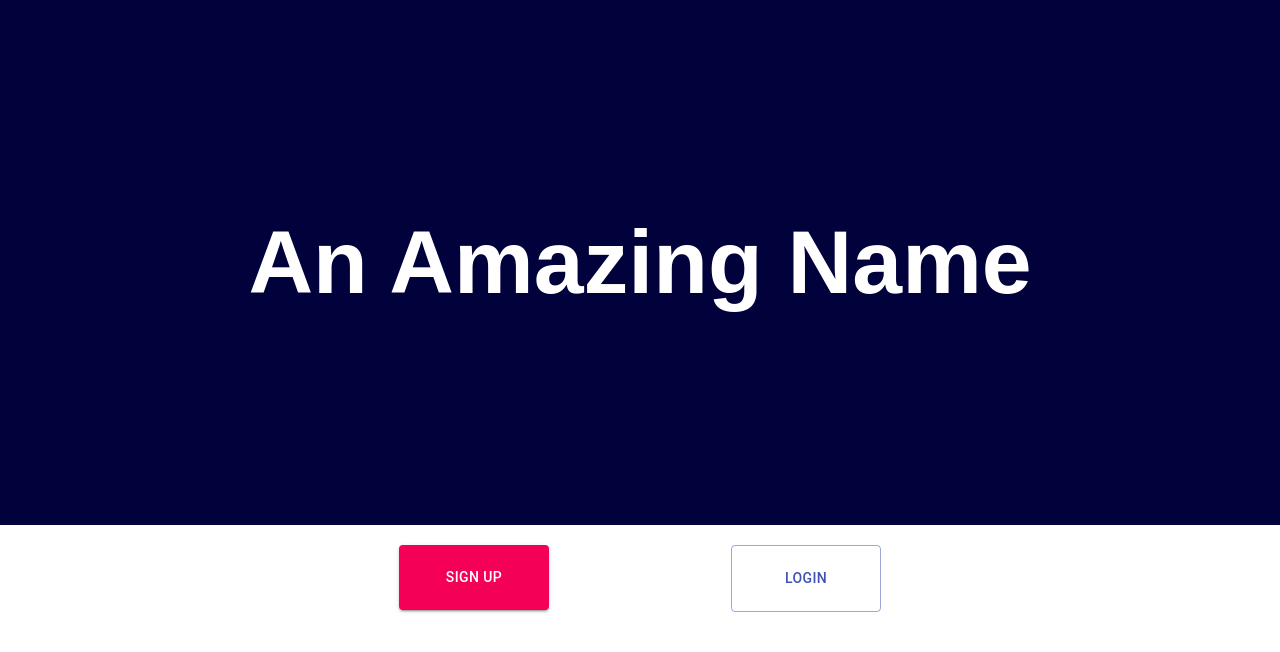
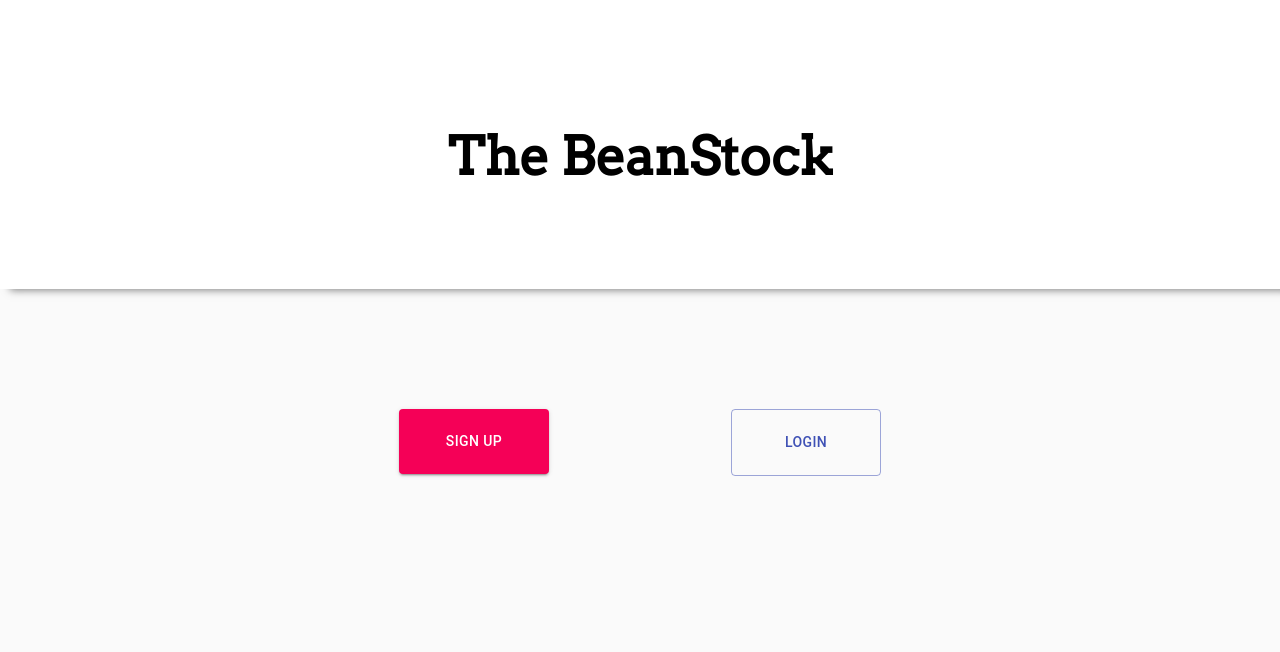
Before and after one commit to aggie-coding-club/stocks-frontend, a React (Create React App) app: page / in a window 1280 px wide. Shown: the top 652 px of the page. Built offline with nearby package versions, Linux system fonts and the light colour scheme.

Commit message:
changed font and name of title

```diff
--- a/public/index.html
+++ b/public/index.html
@@ -2,7 +2,10 @@
 <html lang="en">
   <head>
     <meta charset="utf-8" />
-    <link rel="icon" href="%PUBLIC_URL%/favicon.ico" />
+    <link rel="icon" href="%PUBLIC_URL%/fav
+    icon.ico" />
+    <link rel="stylesheet"
+          href="https://fonts.googleapis.com/css?family=Arvo">
     <meta name="viewport" content="width=device-width, initial-scale=1" />
     <meta name="theme-color" content="#000000" />
     <meta
--- a/src/App.css
+++ b/src/App.css
@@ -6,11 +6,15 @@
 }
 
 html, body {
-  background-color: white
+  background-color: #fafafa;
+}
+
+header {
+  font-size: 3.5vw;
 }
 
 body {
-  font-family: Arial, Helvetica, sans-serif;
+  font-family: Arvo, Arial, Helvetica, sans-serif;
   line-height: 1.4;
 }
 
--- a/src/components/Landing.js
+++ b/src/components/Landing.js
@@ -6,12 +6,18 @@ function Landing() {
 
   const headerStyle = {
     textAlign: 'center',
-    fontSize: '3.5vw',
-    padding: '25vh',
-    backgroundColor: '#01013b',
-    color: 'white'
+    backgroundColor: 'white',
+
+    padding: '15vh 0 12vh 0',
+    boxShadow: '10px 1px 0.5rem rgba(0,0,0,0.5)',
+    marginBottom: '15vh',
+
+    //borderBottom: '1px solid black'
   }
 
+  const titleStyle = {
+    margin: '20px 25% 0 25%'
+  }
   const btnStyle = {
     width: '150px',
     padding: '20px',
@@ -24,10 +30,10 @@ function Landing() {
   return (
     <div>
       <header style={headerStyle}>
-        <h1>An Amazing Name</h1>
+        <h3>The BeanStock</h3>
       </header>
 
-      <div style={{marginRight: '25%', marginLeft: '25%', marginTop: '20px'}}>
+      <div style={titleStyle}>
         <div>
           <Grid container spacing={3}>
             <Grid item xs={12} sm={6}>
```
